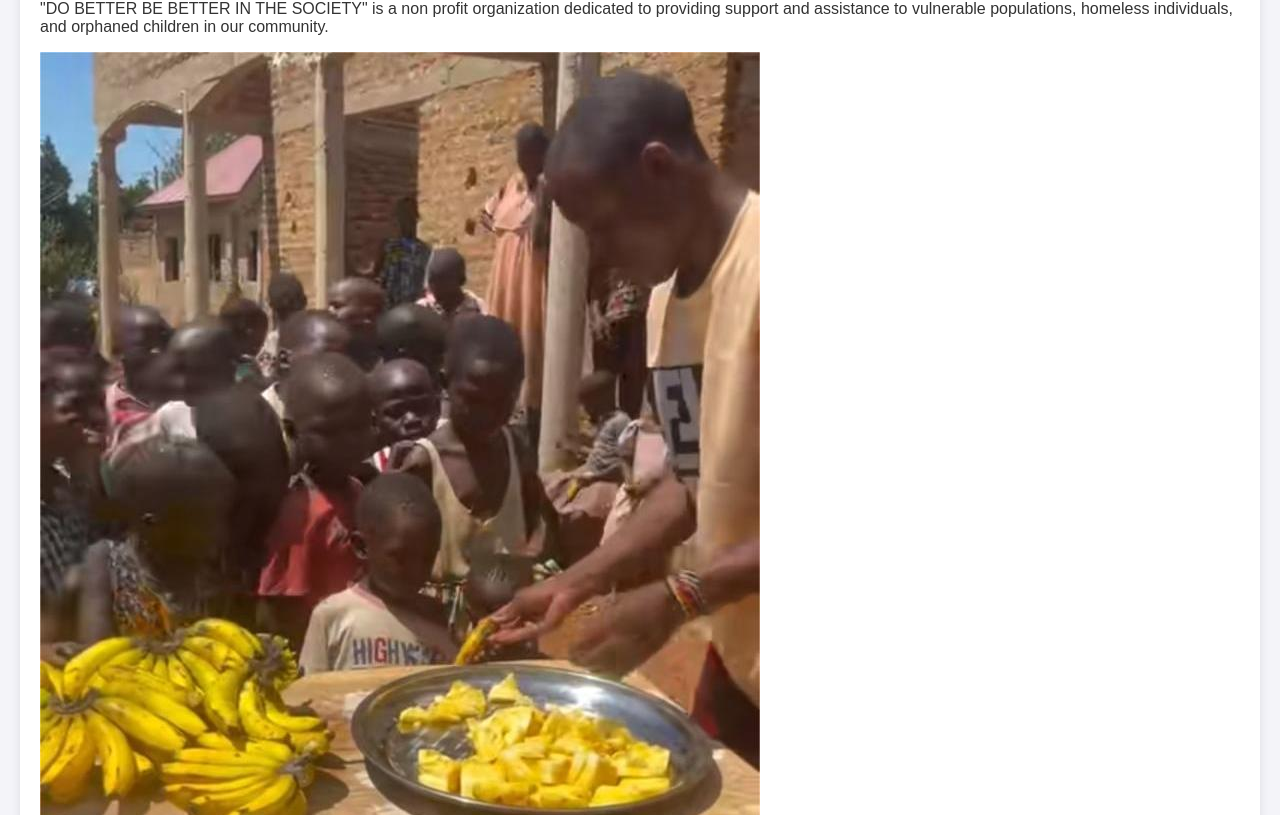
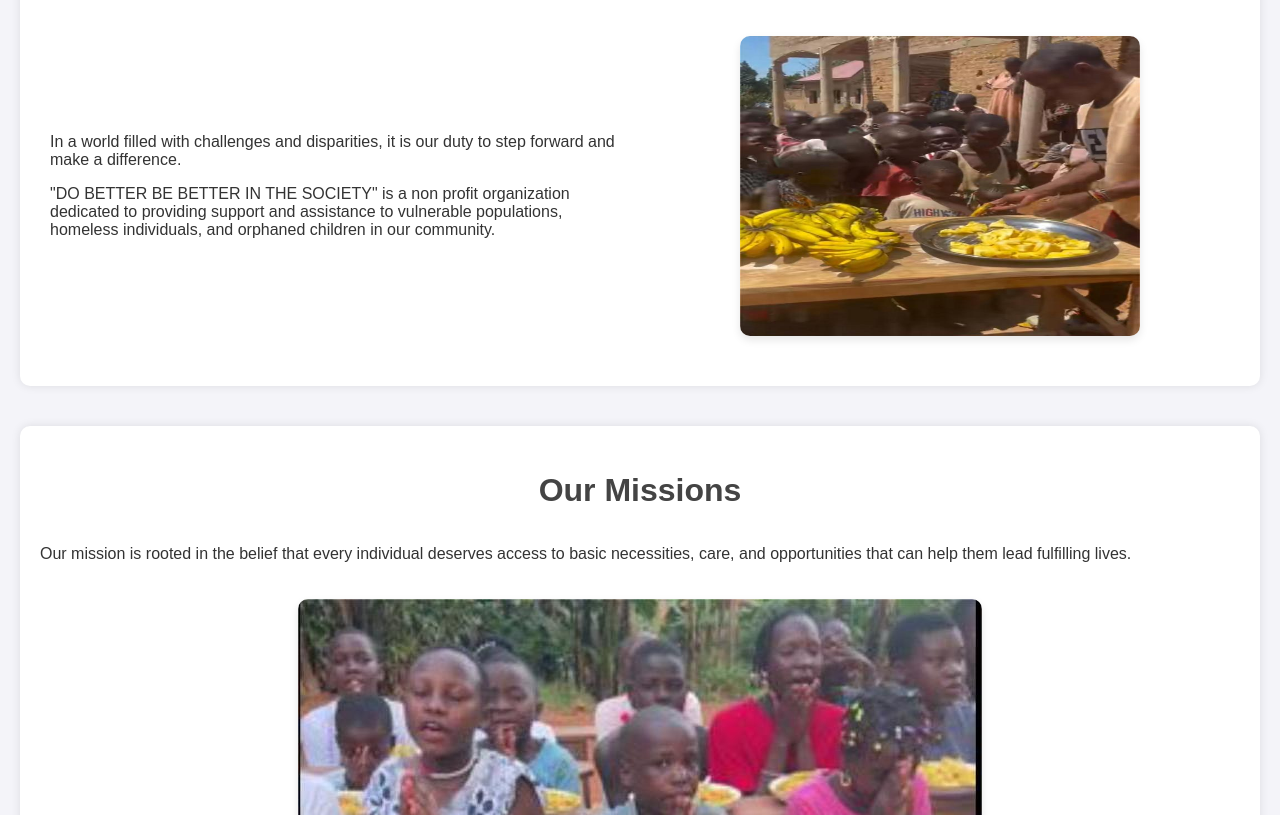
Before and after one commit to QueenterJuma/do-better, a plain HTML site: page index.htm in a window 1280 px wide. Shown: the part 643-1458 px from the top of the page. Drawn offline with Linux system fonts and the light colour scheme.

Commit message:
Add update in index.html

```diff
--- a/style.css
+++ b/style.css
@@ -83,7 +83,7 @@ section {
     padding: 20px;
     background: #fff;
     box-shadow: 0 0 10px rgba(0, 0, 0, 0.1);
-    border-radius: 50px;
+    border-radius: 10px;
 }
 
 h2 {
@@ -91,6 +91,45 @@ h2 {
     margin-bottom: 20px;
     color: #444;
     font-size: 2em;
+}
+
+/* Image Styling */
+img {
+    max-width: 100%;
+    height: auto;
+    display: block;
+    margin: 20px auto;
+    border-radius: 10px;
+    box-shadow: 0 4px 8px rgba(0, 0, 0, 0.1);
+    transition: transform 0.3s, box-shadow 0.3s;
+}
+
+img:hover {
+    transform: scale(1.05);
+    box-shadow: 0 8px 16px rgba(0, 0, 0, 0.2);
+}
+
+.about-content, .missions-content, .objectives-content, .program-content {
+    display: flex;
+    align-items: center;
+    justify-content: space-between;
+    flex-wrap: wrap;
+}
+
+.about-content div, .missions-content div, .objectives-content div, .program-content div {
+    flex: 1 1 45%;
+    margin: 10px;
+}
+
+/* Limit the size of images */
+.about-img img,
+.missions-content img,
+.objectives-content img,
+.program-content img {
+    max-width: 400px;
+    max-height: 300px;
+    width: 100%;
+    height: auto;
 }
 
 footer {
@@ -159,4 +198,8 @@ footer {
     .btn {
         padding: 15px 30px;
     }
+
+    .about-content, .missions-content, .objectives-content, .program-content {
+        flex-direction: column;
+    }
 }
```
